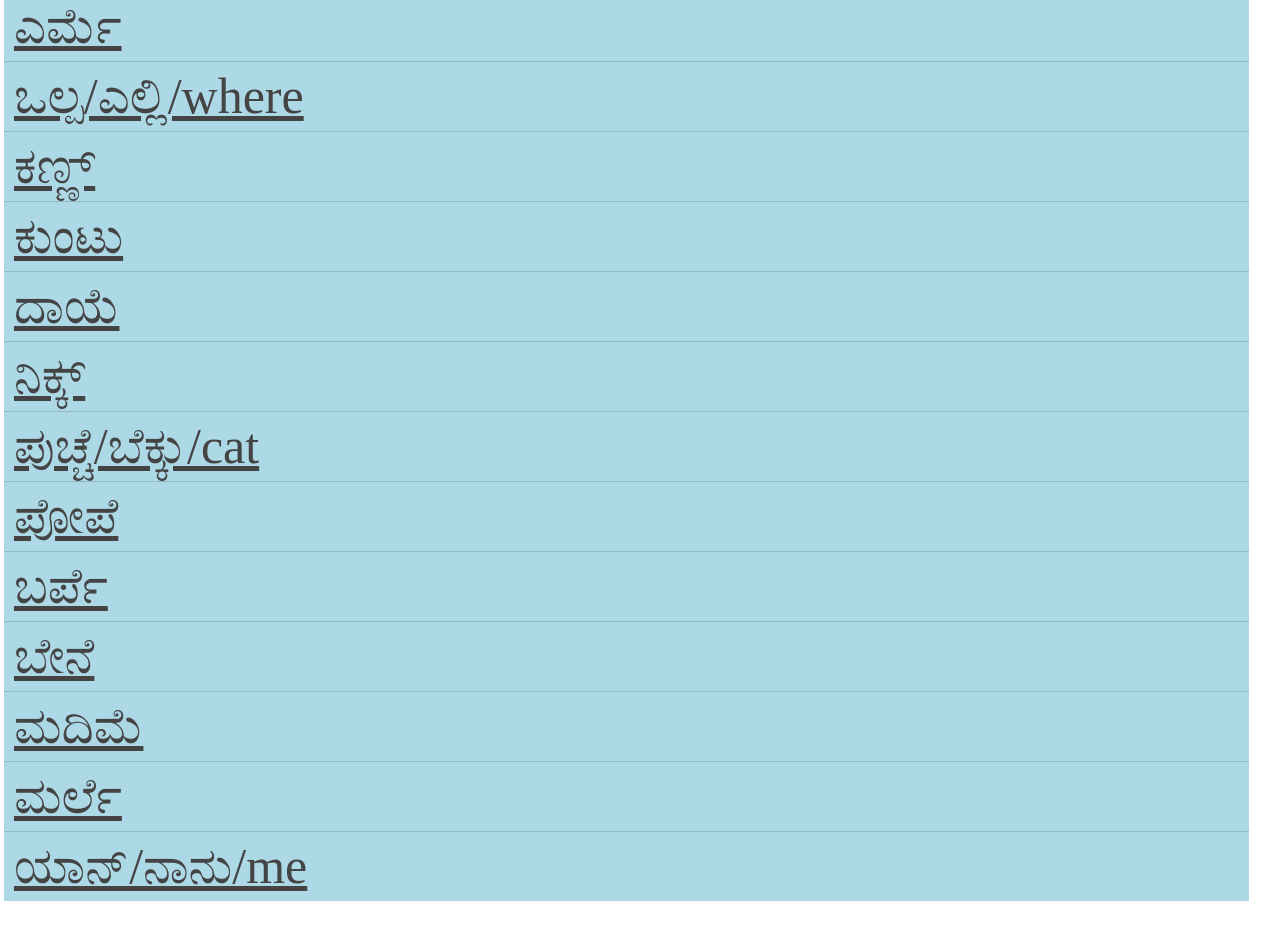
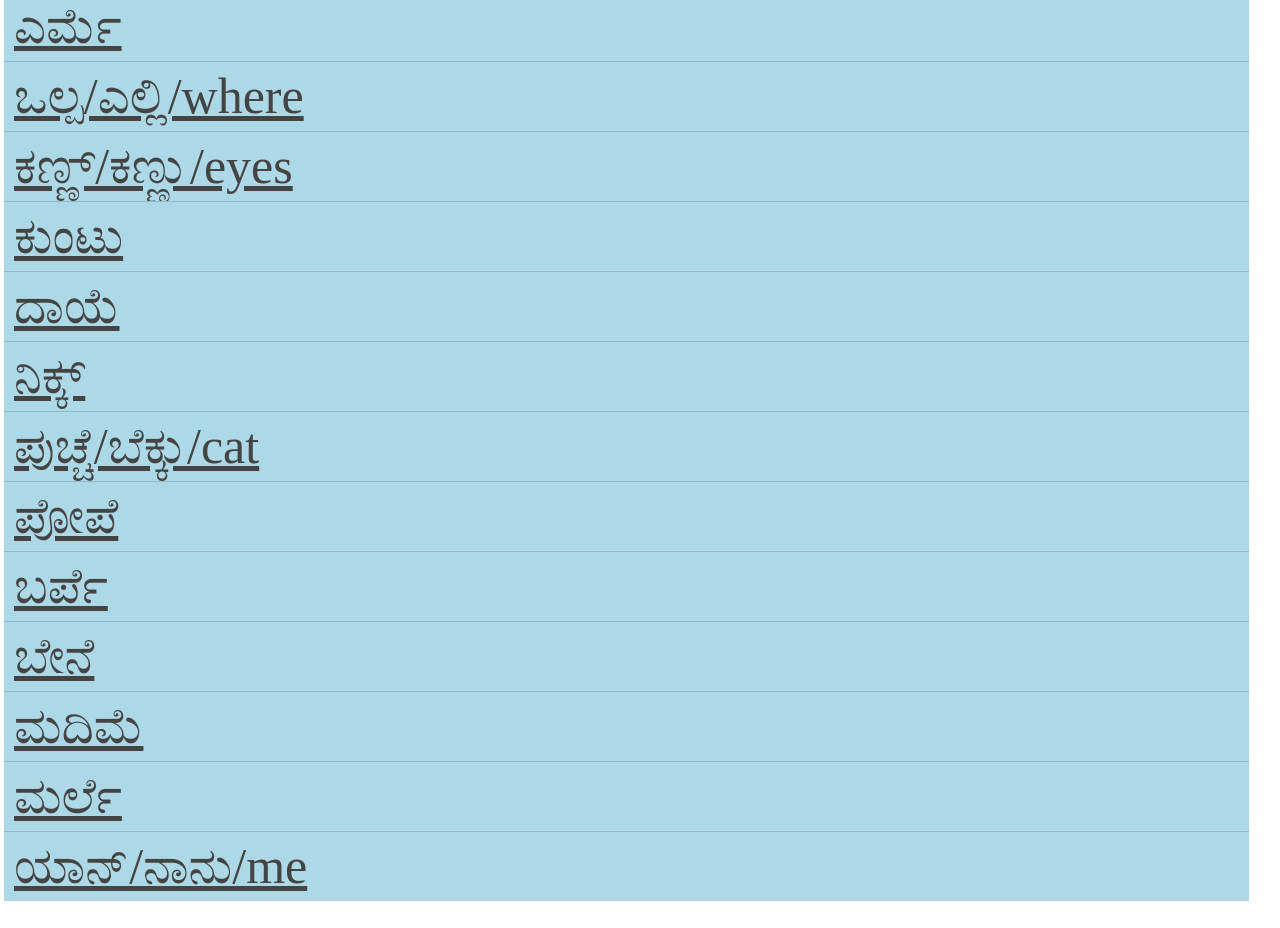
Before and after one commit to akshay123rai/Tulu-Dictionary, a plain HTML site: page search.html in a window 1280 px wide. Shown: the part 1000-1928 px from the top of the page. Drawn offline with Linux system fonts and the light colour scheme.

Commit message:
Update search.html

```diff
--- a/search.html
+++ b/search.html
@@ -27,7 +27,7 @@
          <li><a href="words/eAMc.html">ಎಂಚ/ಹೇಗೆ/how</a></li>
          <li><a href="#">ಎರ್ಮೆ</a></li>
          <li><a href="words/eAalAp.html">ಒಲ್ಪ/ಎಲ್ಲಿ/where</a></li>
-         <li><a href="#">ಕಣ್ಣ್</a></li>
+         <li><a href="words/kNANA.html">ಕಣ್ಣ್/ಕಣ್ಣು/eyes</a></li>
          <li><a href="#">ಕುಂಟು</a></li>
          <li><a href="#">ದಾಯೆ</a></li>
          <li><a href="#">ನಿಕ್ಕ್</a></li>
```
